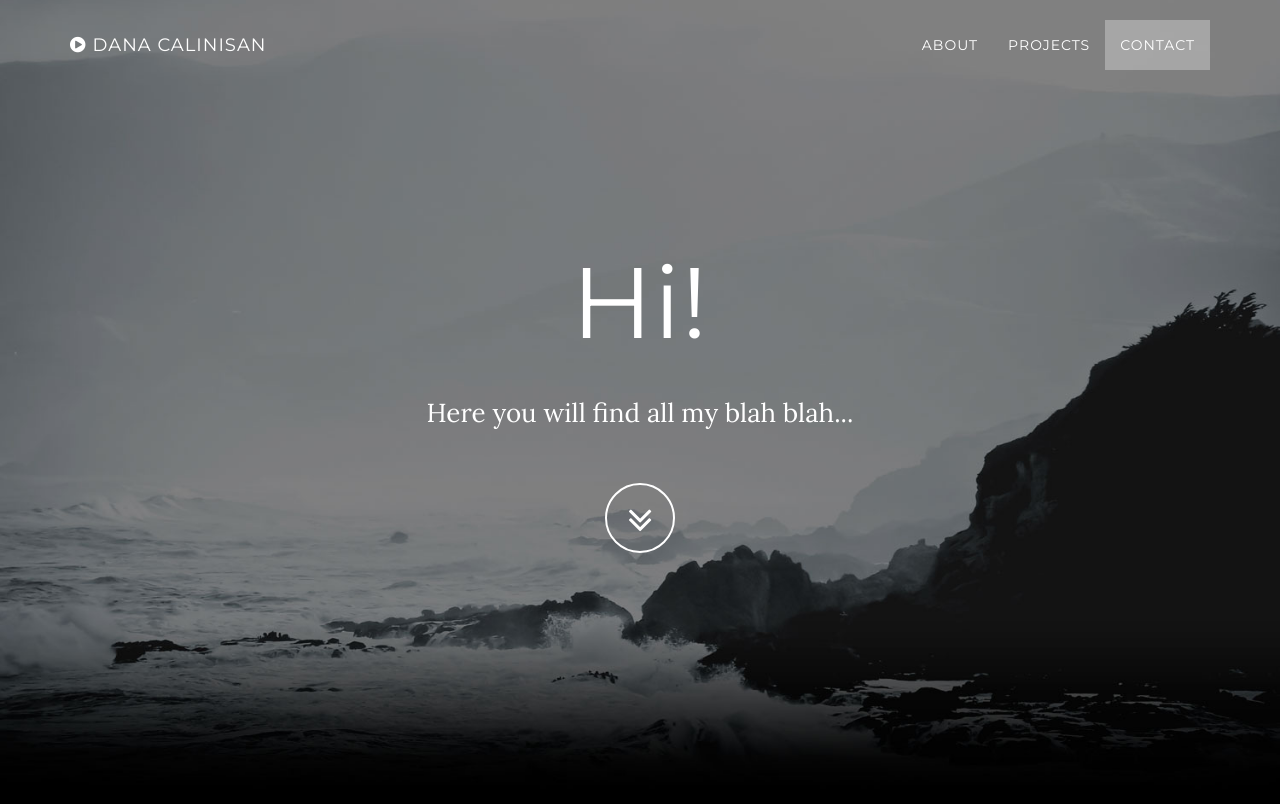
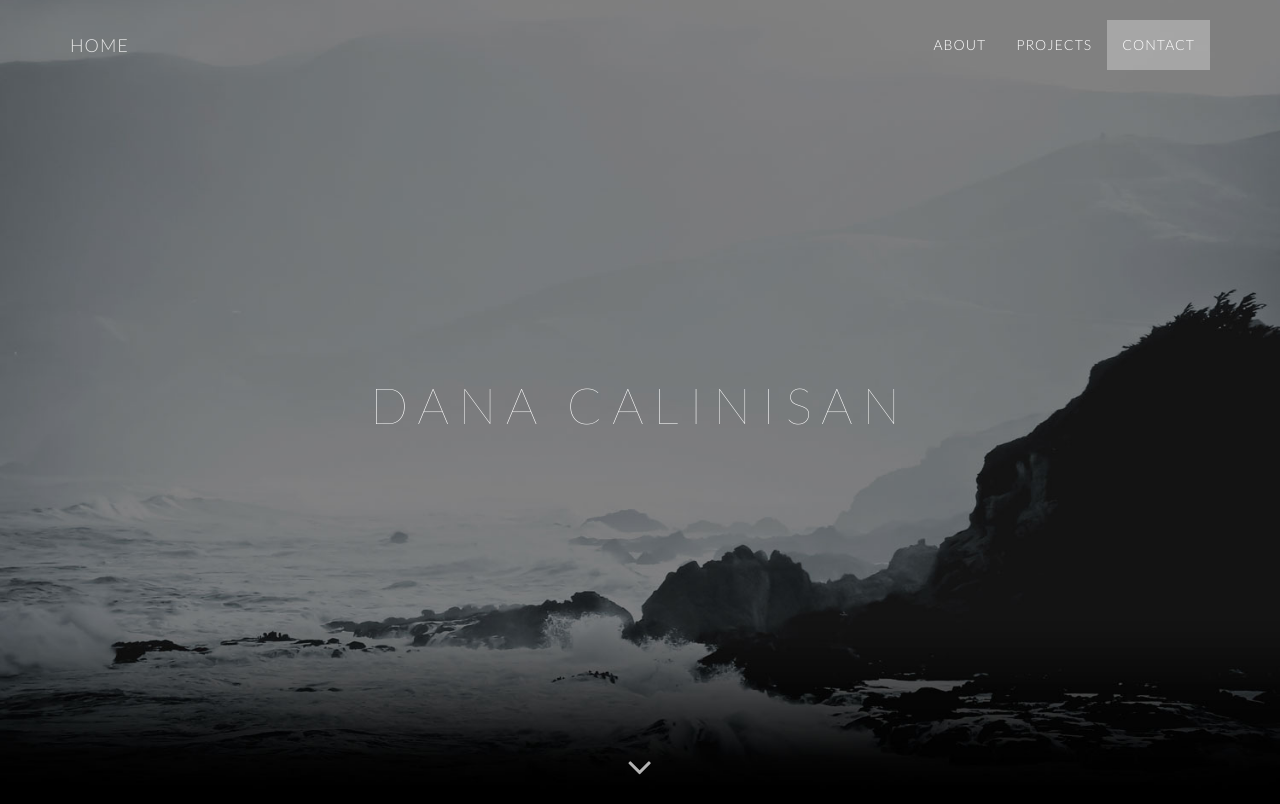
Before and after one commit to danacalinisan/danacalinisan.github.io, a website: page index.html in a window 1280 px wide. Shown: the top 804 px of the page. Drawn offline with nearby package versions, Linux system fonts and the light colour scheme.

Commit message:
Adjusted a lot of the css especially in regards to the front jumbotron

```diff
--- a/index.html
+++ b/index.html
@@ -2,12 +2,9 @@
 <html lang="en">
 
 <head>
-
     <meta charset="utf-8">
     <meta http-equiv="X-UA-Compatible" content="IE=edge">
     <meta name="viewport" content="width=device-width, initial-scale=1">
-    <meta name="description" content="">
-    <meta name="author" content="">
 
     <title>Dana Calinisan - Personal Portfolio</title>
 
@@ -22,8 +19,7 @@
 
     <!-- Custom Fonts -->
     <link href="vendor/font-awesome/css/font-awesome.min.css" rel="stylesheet" type="text/css">
-    <link href="https://fonts.googleapis.com/css?family=Lora:400,700,400italic,700italic" rel="stylesheet" type="text/css">
-    <link href="https://fonts.googleapis.com/css?family=Montserrat:400,700" rel="stylesheet" type="text/css">
+    <link href="https://fonts.googleapis.com/css?family=Lato:100,300,400" rel="stylesheet" type="text/css">
 
     <!-- Theme CSS -->
     <link href="css/portfolio.min.css" rel="stylesheet">
@@ -40,7 +36,6 @@
 </head>
 
 <body id="page-top" data-spy="scroll" data-target=".navbar-fixed-top">
-
     <!-- Navigation -->
     <nav class="navbar navbar-custom navbar-fixed-top" role="navigation">
         <div class="container">
@@ -49,7 +44,7 @@
                     Menu <i class="fa fa-bars"></i>
                 </button>
                 <a class="navbar-brand page-scroll" href="#page-top">
-                    <i class="fa fa-play-circle"></i> <span class="light">DANA CALINISAN</span>
+                    <span class="light">Home</span>
                 </a>
             </div>
 
@@ -82,14 +77,14 @@
             <div class="container">
                 <div class="row">
                     <div class="col-md-8 col-md-offset-2">
-                        <h1 class="brand-heading">Hi!</h1>
-                        <p class="intro-text"> Here you will find
-                            all my blah blah...</p>
-                        <a href="#about" class="btn btn-circle page-scroll">
-                            <i class="fa fa-angle-double-down animated"></i>
-                        </a>
+                        <h1 class="brand-heading">DANA CALINISAN</h1>
                     </div>
                 </div>
+            </div>
+            <div class="arrow-container">
+                <a href="#about" class="btn btn-circle page-scroll">
+                    <i class="fa fa-angle-down animated"></i>
+                </a>
             </div>
         </div>
     </header>
@@ -350,6 +345,7 @@
 
     <!-- Theme JavaScript -->
     <script src="js/portfolio.min.js"></script>
+
     <!-- Load the grid -->
     <script>
         $(function() {
@@ -358,5 +354,4 @@
     </script>
 
 </body>
-
 </html>
--- a/sass/portfolio.scss
+++ b/sass/portfolio.scss
@@ -2,63 +2,36 @@
 @import "mixins";
 @import "grid";
 
-body {
-    width: 100%;
-    height: 100%;
-    font-family: "Lora","Helvetica Neue",Helvetica,Arial,sans-serif;
-    color: white;
-    background-color: black;
-}
 
 html {
     width: 100%;
     height: 100%;
 }
 
-h1,
-h2,
-h3,
-h4,
-h5,
-h6 {
-    margin: 0 0 35px;
-    font-family: "Montserrat","Helvetica Neue",Helvetica,Arial,sans-serif;
-    font-weight: 400;
+body {
+    width: 100%;
+    height: 100%;
+    font-family: "Lato","Helvetica Neue",Helvetica,Arial,sans-serif;
+    font-weight: 300;
     letter-spacing: 1px;
+    color: white;
+    background-color: black;
+    -webkit-font-smoothing: antialiased;
+    -moz-osx-font-smoothing: grayscale;
 }
 
-p {
-    margin: 0 0 25px;
-    font-size: 12px;
-    line-height: 1.5;
-    @media(min-width:768px) {
-        margin: 0 0 35px;
-        font-size: 12px;
-        line-height: 1.6;
-    }
+//The Home button
+.light {
+    font-weight: 300;
+    opacity: 0.8;
 }
 
-a {
-    color: $primary;
-    -webkit-transition: all .2s ease-in-out;
-    -moz-transition: all .2s ease-in-out;
-    transition: all .2s ease-in-out;
-    &:hover,
-    &:focus {
-        text-decoration: none;
-        color: darken($primary,20%);
-    }
-}
-
-.light {
-    font-weight: 400;
-}
-
+//Navigation bar
 .navbar-custom {
     margin-bottom: 0;
     border-bottom: 1px solid rgba(white, 0.3);
     text-transform: uppercase;
-    font-family: "Montserrat","Helvetica Neue",Helvetica,Arial,sans-serif;
+    font-family: "Lato","Helvetica Neue",Helvetica,Arial,sans-serif;
     background-color: black;
     .navbar-toggle {
         padding: 4px 6px;
@@ -70,7 +43,7 @@ a {
         }
     }
     .navbar-brand {
-        font-weight: 700;
+        font-weight: 300;
         &:focus {
             outline: none;
         }
@@ -81,6 +54,7 @@ a {
     .nav {
         li {
             a {
+                font-weight: 300;
                 -webkit-transition: background .3s ease-in-out;
                 -moz-transition: background .3s ease-in-out;
                 transition: background .3s ease-in-out;
@@ -122,10 +96,11 @@ a {
     }
 }
 
+//The Jumbotron
 .intro {
     display: table;
     width: 100%;
-    height: auto;
+    height: 100vh;
     padding: 100px 0;
     text-align: center;
     color: white;
@@ -139,10 +114,17 @@ a {
         display: table-cell;
         vertical-align: middle;
         .brand-heading {
-            font-size: 40px;
+            font-size: 20px;
+            letter-spacing: 10px;
+            font-weight: 100;
         }
         .intro-text {
             font-size: 18px;
+        }
+        .arrow-container {
+            position: absolute;
+            width: 100%;
+            bottom: 0;
         }
     }
     @media(min-width:768px) {
@@ -150,7 +132,7 @@ a {
         padding: 0;
         .intro-body {
             .brand-heading {
-                font-size: 100px;
+                font-size: 50px;
             }
             .intro-text {
                 font-size: 26px;
@@ -159,16 +141,16 @@ a {
     }
 }
 
+//Down angle button
 .btn-circle {
     width: 70px;
     height: 70px;
     margin-top: 15px;
     padding: 7px 16px;
-    border: 2px solid white;
-    border-radius: 100% !important;
     font-size: 40px;
     color: white;
     background: transparent;
+    opacity: 0.7;
     -webkit-transition: background .3s ease-in-out;
     -moz-transition: background .3s ease-in-out;
     transition: background .3s ease-in-out;
@@ -176,7 +158,6 @@ a {
     &:focus {
         outline: none;
         color: white;
-        background: rgba(white, 0.1);
     }
     i.animated {
         -webkit-transition-property: -webkit-transform;
@@ -198,6 +179,7 @@ a {
     }
 }
 
+//Down angle button pulsing size :: Webkit
 @-webkit-keyframes pulse {
     from {
         -webkit-transform: scale(1);
@@ -215,6 +197,7 @@ a {
     }
 }
 
+//Down angle button pulsing size :: Mozilla
 @-moz-keyframes pulse {
     from {
         -moz-transform: scale(1);
@@ -236,6 +219,7 @@ a {
     padding-top: 100px;
 }
 
+// Project section
 .projects-section {
     width: 100%;
     padding: 50px 0;
@@ -248,50 +232,25 @@ a {
     -o-background-size: cover;
 }
 
-#map {
-    width: 100%;
-    height: 200px;
-    margin-top: 100px;
-}
-
-@media(min-width:767px) {
-    .content-section {
-        padding-top: 250px;
-    }
-
-    .download-section {
-        padding: 100px 0;
-    }
-
-    #map {
-        height: 400px;
-        margin-top: 250px;
-    }
-}
-
+//Social links button
 .btn {
     text-transform: uppercase;
-    font-family: "Montserrat","Helvetica Neue",Helvetica,Arial,sans-serif;
-    font-weight: 400;
+    font-family: "Lato","Helvetica Neue",Helvetica,Arial,sans-serif;
+    font-weight: 100;
     -webkit-transition: all .3s ease-in-out;
     -moz-transition: all .3s ease-in-out;
     transition: all .3s ease-in-out;
     border-radius: 0;
 }
 
+//Social links button defaults
 .btn-default {
-    border: 1px solid $primary;
-    color: $primary;
+    border: 1px solid white;
+    color: white;
     background-color: transparent;
-    &:hover,
-    &:focus {
-        border: 1px solid $primary;
-        outline: none;
-        color: black;
-        background-color: $primary;
-    }
 }
 
+//The banner for the social links
 ul.banner-social-buttons {
     margin-top: 0;
     @media(max-width:1199px) {
@@ -309,33 +268,10 @@ ul.banner-social-buttons {
     }
 }
 
+//The footer which has Fayyaz credits
 footer {
     padding: 50px 0;
     p {
         margin: 0;
     }
 }
-
-::-moz-selection {
-    text-shadow: none;
-    background: #fcfcfc;
-    background: rgba(white, 0.2);
-}
-
-::selection {
-    text-shadow: none;
-    background: #fcfcfc;
-    background: rgba(white, 0.2);
-}
-
-img::selection {
-    background: transparent;
-}
-
-img::-moz-selection {
-    background: transparent;
-}
-
-body {
-    -webkit-tap-highlight-color: rgba(white, 0.2);
-}
```
Also changed, not shown: css/portfolio.css, css/portfolio.min.css.
